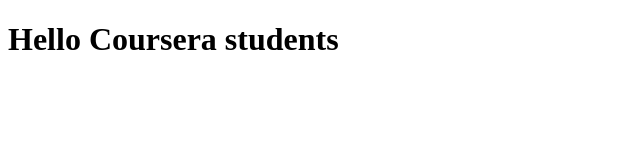
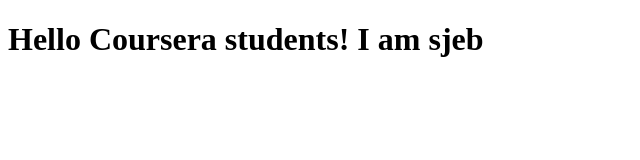
Before and after one commit to InaRancic/courser-test, a plain HTML site: page index.html in a window 1280 px wide. Shown: the whole page, without its empty margins (0-640 px from the left). Drawn offline with Linux system fonts and the light colour scheme.

Commit message:
Next version of webfile

```diff
--- a/index.html
+++ b/index.html
@@ -5,6 +5,6 @@
     <title>Hello Coursera</title>
   </head>
   <body>
-    <h1>Hello Coursera students</h1>
+    <h1>Hello Coursera students! I am sjeb</h1>
   </body>
 </html>
```
